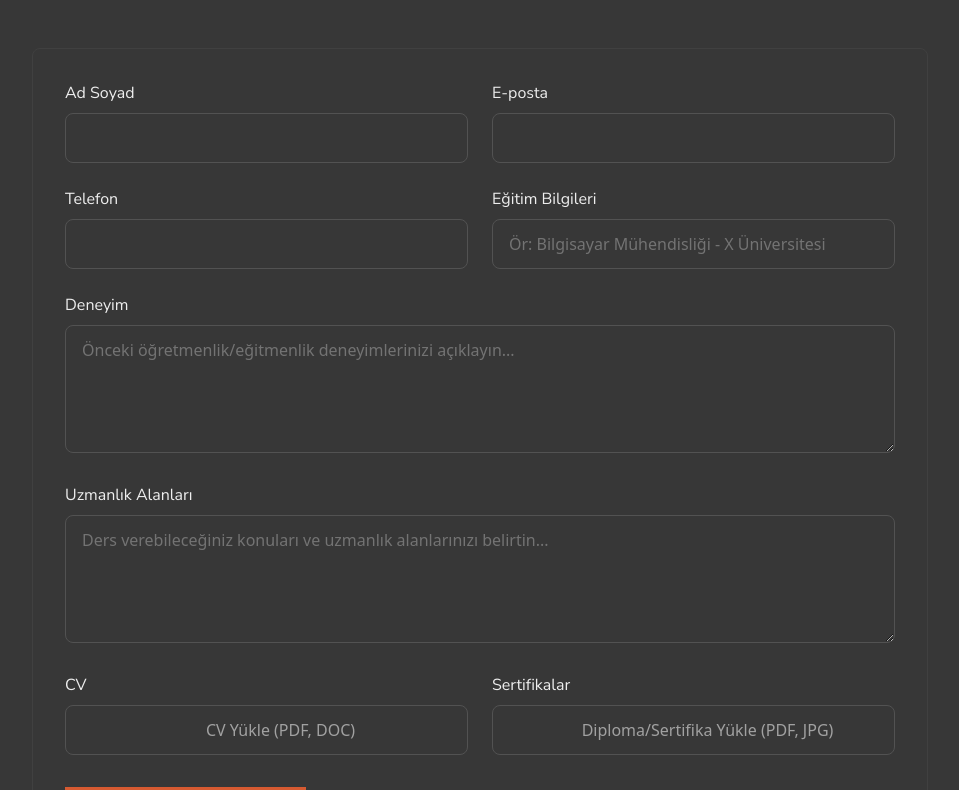
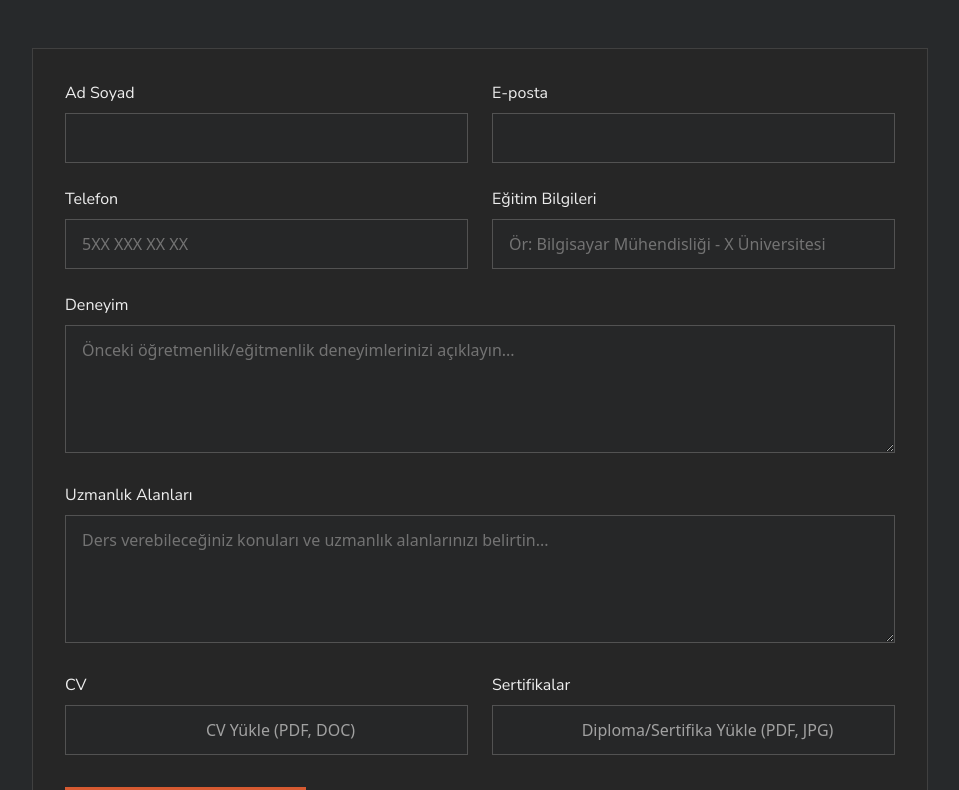
Before and after one commit to poyrazavsever/PixelSinav-Frontend, a Next.js app: page /become-teacher in a window 1280 px wide. Shown: the part 1750-2540 px from the top of the page, without its empty margins (160-1119 px from the left). Built offline with nearby package versions, Linux system fonts and the light colour scheme; some icons are missing.

Commit message:
fix: localStorage SSR error & duplicate application handling

```diff
--- a/components/teacher/application-form.tsx
+++ b/components/teacher/application-form.tsx
@@ -1,18 +1,51 @@
 import { Button } from '@/components/ui/button';
 import { Icon } from '@iconify/react';
-import { useState } from 'react';
+import { useState, useEffect } from 'react';
+import toast from 'react-hot-toast';
+import axios from 'axios';
+
+interface FormData {
+    userId: string;
+    name: string;
+    email: string;
+    phone: string;
+    eduInformation: string;
+    experience: string;
+    expertise: string;
+    resume: string;
+    certificates: string[];
+}
 
 const ApplicationForm = () => {
-    const [formData, setFormData] = useState({
-        fullName: '',
+    const [formData, setFormData] = useState<FormData>({
+        userId: '',
+        name: '',
         email: '',
         phone: '',
-        education: '',
+        eduInformation: '',
         experience: '',
         expertise: '',
-        cv: null as File | null,
-        certificates: [] as File[]
+        resume: '',
+        certificates: []
     });
+
+    useEffect(() => {
+        // Client tarafında çalıştığından emin oluyoruz
+        const userStr = localStorage.getItem('user');
+        const user = userStr ? JSON.parse(userStr) : null;
+
+        if (user) {
+            setFormData(prev => ({
+                ...prev,
+                userId: user._id || '',
+                email: user.email || ''
+            }));
+        }
+    }, []);
+
+    const [loading, setLoading] = useState(false);
+    const [selectedCv, setSelectedCv] = useState<File | null>(null);
+    const [selectedCertificates, setSelectedCertificates] = useState<File[]>([]);
 
     const handleInputChange = (e: React.ChangeEvent<HTMLInputElement | HTMLTextAreaElement>) => {
         const { name, value } = e.target;
@@ -23,21 +56,94 @@ const ApplicationForm = () => {
         const { name, files } = e.target;
         if (!files) return;
 
-        if (name === 'cv') {
-            setFormData(prev => ({ ...prev, cv: files[0] }));
+        if (name === 'resume') {
+            setSelectedCv(files[0]);
+            setFormData(prev => ({ ...prev, resume: files[0].name }));
         } else if (name === 'certificates') {
-            setFormData(prev => ({ ...prev, certificates: Array.from(files) }));
+            const fileArray = Array.from(files);
+            setSelectedCertificates(fileArray);
+            setFormData(prev => ({
+                ...prev,
+                certificates: fileArray.map(file => file.name)
+            }));
         }
     };
 
-    const handleSubmit = (e: React.FormEvent) => {
+    const handleSubmit = async (e: React.FormEvent) => {
         e.preventDefault();
-        console.log('Form data:', formData);
-        // TODO: API isteği
+
+        // Kullanıcı doğrulama kontrolü
+        const userStr = localStorage.getItem('user');
+        const user = userStr ? JSON.parse(userStr) : null;
+
+        if (!user?.isVerified) {
+            toast.error('Başvuru yapabilmek için önce e-posta adresinizi doğrulamanız gerekmektedir.');
+            return;
+        }
+
+        setLoading(true);
+        try {
+
+            const response = await axios.post(
+                'http://localhost:3000/api/application/apply',
+                {
+                    userId: formData.userId,
+                    name: formData.name,
+                    email: formData.email,
+                    phone: formData.phone,
+                    eduInformation: formData.eduInformation,
+                    experience: formData.experience,
+                    expertise: formData.expertise,
+                    resume: formData.resume || '',
+                    certificates: formData.certificates || []
+                },
+                {
+                    headers: {
+                        'Content-Type': 'application/json',
+                    }
+                }
+            );
+
+            // Backend 200 dönüyorsa başarılı
+            if (response.status === 200) {
+                toast.success('Başvurunuz başarıyla gönderildi!');
+                const userStr = localStorage.getItem('user');
+                const user = userStr ? JSON.parse(userStr) : null;
+
+                setFormData({
+                    userId: user?._id || '',
+                    name: '',
+                    email: user?.email || '',
+                    phone: '',
+                    eduInformation: '',
+                    experience: '',
+                    expertise: '',
+                    resume: '',
+                    certificates: []
+                });
+                setSelectedCv(null);
+                setSelectedCertificates([]);
+            } else {
+                toast.error(response.data?.message || 'Başvuru gönderilirken bir hata oluştu.');
+            }
+        } catch (error: any) {
+
+            // MongoDB duplicate key hatası veya özel duplicate mesajı kontrolü
+            if (error.response?.data?.code === 11000 ||
+                error.response?.status === 409 ||
+                error.response?.status === 500
+            ) {
+                toast.error('Bu hesap ile daha önce başvuru yaptınız.');
+            } else {
+                toast.error(error.response?.data?.message || 'Başvuru gönderilirken bir hata oluştu. Lütfen daha sonra tekrar deneyiniz.');
+            }
+        } finally {
+            setLoading(false);
+        }
     };
 
     return (
-        <section className="py-16 bg-dark">
+        <section className="py-16 bg-gray">
             <div className="max-w-4xl mx-auto px-4 sm:px-0">
                 <div className="text-center mb-12">
                     <h2 className="text-3xl font-pixelify text-white mb-4">
@@ -48,7 +154,7 @@ const ApplicationForm = () => {
                     </p>
                 </div>
 
-                <form onSubmit={handleSubmit} className="bg-dark-800 border border-neutral-700 rounded-lg p-8">
+                <form onSubmit={handleSubmit} className="bg-neutral-800 border border-neutral-700 p-8">
                     <div className="grid grid-cols-1 md:grid-cols-2 gap-6 mb-6">
                         <div>
                             <label className="block text-white font-nunito mb-2">
@@ -56,10 +162,10 @@ const ApplicationForm = () => {
                             </label>
                             <input
                                 type="text"
-                                name="fullName"
-                                value={formData.fullName}
+                                name="name"
+                                value={formData.name}
                                 onChange={handleInputChange}
-                                className="w-full px-4 py-3 bg-dark border border-neutral-600 rounded-lg text-white
+                                className="w-full px-4 py-3 bg-gray/50 border border-neutral-600 text-white
                                 placeholder:text-neutral-500 focus:border-orange-primary focus:ring-1 focus:ring-orange-primary focus:outline-none"
                                 required
                             />
@@ -72,9 +178,9 @@ const ApplicationForm = () => {
                                 type="email"
                                 name="email"
                                 value={formData.email}
-                                onChange={handleInputChange}
-                                className="w-full px-4 py-3 bg-dark border border-neutral-600 rounded-lg text-white
-                                placeholder:text-neutral-500 focus:border-orange-primary focus:ring-1 focus:ring-orange-primary focus:outline-none"
+                                readOnly
+                                className="w-full px-4 py-3 bg-gray/30 border border-neutral-600 text-neutral-400
+                                cursor-not-allowed"
                                 required
                             />
                         </div>
@@ -87,7 +193,10 @@ const ApplicationForm = () => {
                                 name="phone"
                                 value={formData.phone}
                                 onChange={handleInputChange}
-                                className="w-full px-4 py-3 bg-dark border border-neutral-600 rounded-lg text-white
+                                pattern="[0-9]{10,11}"
+                                placeholder="5XX XXX XX XX"
+                                title="Lütfen geçerli bir telefon numarası giriniz (5XX XXX XX XX formatında)"
+                                className="w-full px-4 py-3 bg-gray/50 border border-neutral-600 text-white
                                 placeholder:text-neutral-500 focus:border-orange-primary focus:ring-1 focus:ring-orange-primary focus:outline-none"
                                 required
                             />
@@ -98,11 +207,11 @@ const ApplicationForm = () => {
                             </label>
                             <input
                                 type="text"
-                                name="education"
-                                value={formData.education}
+                                name="eduInformation"
+                                value={formData.eduInformation}
                                 onChange={handleInputChange}
                                 placeholder="Ör: Bilgisayar Mühendisliği - X Üniversitesi"
-                                className="w-full px-4 py-3 bg-dark border border-neutral-600 rounded-lg text-white
+                                className="w-full px-4 py-3 bg-gray/50 border border-neutral-600 text-white
                                 placeholder:text-neutral-500 focus:border-orange-primary focus:ring-1 focus:ring-orange-primary focus:outline-none"
                                 required
                             />
@@ -119,7 +228,7 @@ const ApplicationForm = () => {
                                 value={formData.experience}
                                 onChange={handleInputChange}
                                 placeholder="Önceki öğretmenlik/eğitmenlik deneyimlerinizi açıklayın..."
-                                className="w-full px-4 py-3 bg-dark border border-neutral-600 rounded-lg text-white
+                                className="w-full px-4 py-3 bg-gray/50 border border-neutral-600 text-white
                                 placeholder:text-neutral-500 focus:border-orange-primary focus:ring-1 focus:ring-orange-primary focus:outline-none h-32"
                                 required
                             />
@@ -133,7 +242,7 @@ const ApplicationForm = () => {
                                 value={formData.expertise}
                                 onChange={handleInputChange}
                                 placeholder="Ders verebileceğiniz konuları ve uzmanlık alanlarınızı belirtin..."
-                                className="w-full px-4 py-3 bg-dark border border-neutral-600 rounded-lg text-white
+                                className="w-full px-4 py-3 bg-gray/50 border border-neutral-600 text-white
                                 placeholder:text-neutral-500 focus:border-orange-primary focus:ring-1 focus:ring-orange-primary focus:outline-none h-32"
                                 required
                             />
@@ -148,7 +257,7 @@ const ApplicationForm = () => {
                             <div className="relative">
                                 <input
                                     type="file"
-                                    name="cv"
+                                    name="resume"
                                     onChange={handleFileChange}
                                     className="hidden"
                                     id="cv-upload"
@@ -157,11 +266,15 @@ const ApplicationForm = () => {
                                 />
                                 <label
                                     htmlFor="cv-upload"
-                                    className="flex items-center justify-center px-4 py-3 bg-dark border border-neutral-600
-                                    rounded-lg text-neutral-400 cursor-pointer hover:border-orange-primary focus:outline-none transition-colors"
+                                    className="flex items-center justify-center px-4 py-3 bg-gray/50 border border-neutral-600
+                                 text-neutral-400 cursor-pointer hover:border-orange-primary hover:text-orange-primary
+                                    focus:outline-none transition-all group"
                                 >
-                                    <Icon icon="pixelarticons:file-plus" className="w-5 h-5 mr-2" />
-                                    {formData.cv ? formData.cv.name : 'CV Yükle (PDF, DOC)'}
+                                    <Icon
+                                        icon="pixelarticons:file-plus"
+                                        className="w-5 h-5 mr-2 group-hover:scale-110 transition-transform"
+                                    />
+                                    {selectedCv ? selectedCv.name : 'CV Yükle (PDF, DOC)'}
                                 </label>
                             </div>
                         </div>
@@ -181,12 +294,12 @@ const ApplicationForm = () => {
                                 />
                                 <label
                                     htmlFor="cert-upload"
-                                    className="flex items-center justify-center px-4 py-3 bg-dark border border-neutral-600
-                                    rounded-lg text-neutral-400 cursor-pointer hover:border-orange-primary focus:outline-none transition-colors"
+                                    className="flex items-center justify-center px-4 py-3 bg-gray/50 border border-neutral-600
+                                 text-neutral-400 cursor-pointer hover:border-orange-primary focus:outline-none transition-colors"
                                 >
                                     <Icon icon="pixelarticons:file-plus" className="w-5 h-5 mr-2" />
-                                    {formData.certificates.length > 0
-                                        ? `${formData.certificates.length} dosya seçildi`
+                                    {selectedCertificates.length > 0
+                                        ? `${selectedCertificates.length} dosya seçildi`
                                         : 'Diploma/Sertifika Yükle (PDF, JPG)'}
                                 </label>
                             </div>
@@ -196,10 +309,26 @@ const ApplicationForm = () => {
                     <Button
                         type="submit"
                         variant="filled"
-                        icon="pixelarticons:external-link"
+                        icon={loading ? "pixelarticons:clock" : "pixelarticons:external-link"}
+                        disabled={loading}
+                        className="w-full md:w-auto"
                     >
-                        Başvuruyu Gönder
+                        {loading ? 'Gönderiliyor...' : 'Başvuruyu Gönder'}
                     </Button>
+
+                    {selectedCertificates.length > 0 && (
+                        <div className="mt-4 p-4 bg-gray/50 rounded-lg border border-neutral-700">
+                            <h3 className="text-white font-nunito mb-2">Seçilen Sertifikalar:</h3>
+                            <div className="space-y-2">
+                                {selectedCertificates.map((file, index) => (
+                                    <div key={index} className="flex items-center text-neutral-400">
+                                        <Icon icon="pixelarticons:file" className="w-4 h-4 mr-2" />
+                                        {file.name}
+                                    </div>
+                                ))}
+                            </div>
+                        </div>
+                    )}
                 </form>
             </div>
         </section>
```
